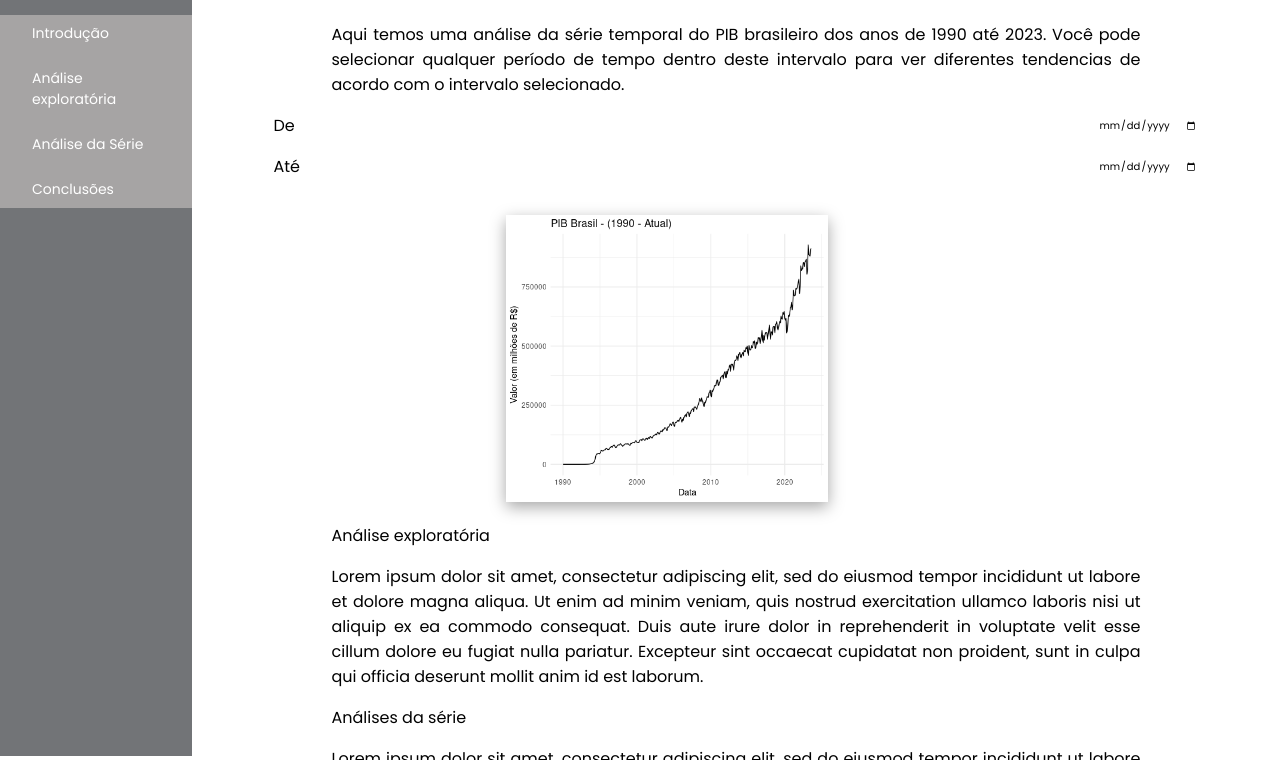
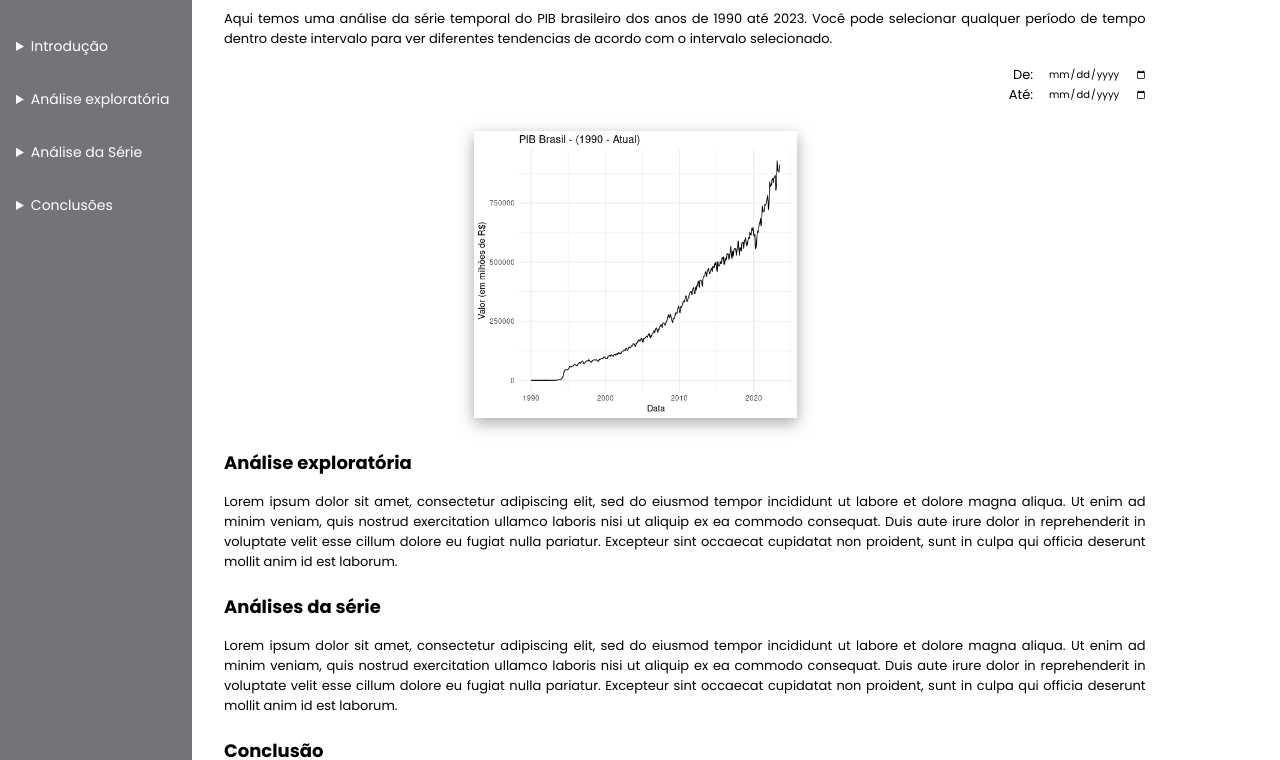
Before and after one commit to RenanGFogaca/ProjetoSeriesTemporais, a plain HTML site: page pages/Relatorio.html in a window 1280 px wide. Shown: the part 105-865 px from the top of the page. Drawn offline with Linux system fonts and the light colour scheme.

Commit message:
atualização do projeto

```diff
--- a/CSS/exemplo1.css
+++ b/CSS/relatorio.css
@@ -166,29 +166,51 @@ li:hover {
 
 .intro-relatorio {
     display: flex;
+    flex-direction: column;
     flex-wrap: wrap;
     gap: 1.6rem;
     padding: 0 3.2rem;
-    justify-content: center;
+}
+
+h1 {
+    font-size: 1.8rem;
+    margin-top: 0.5rem;
+
+}
+
+.data1, .data2 {
+    display: flex;
+    flex-direction: end;
+    margin-right: 10rem;
+}
+
+.data1 p, .data2 p {
+    display: flex;
+   justify-content: end;
+}
+
+.data1 input, .data2 input {
+    display: flex;
+    margin-left: 1.5rem;
 }
 
 .intro-relatorio p {
-    font-size: 1.6rem;
-    width: 79%;
+    font-size: 1.3rem;
+    width: 90%;
     text-align: justify;
 }
 
-.intro-relatorio img {
-    box-shadow: rgba(0, 0, 0, 0.35) 0px 5px 15px;
+.analise1{
+    width: 45%;
+    display: flex;
+    margin: 1rem 20rem;
 }
 
-.analise1, .analise2, .analise3, .analise4{
-    width: 45%;
-}
-
-#exemplo1, #exemplo2, #exemplo3, #exemplo4 {
-    margin-top: 2rem;
+#Relatorio {
+    display: flex;
+    margin-left: 5rem;
     max-width: 70%;
+    box-shadow: rgba(0, 0, 0, 0.35) 0px 5px 15px;
 }
 
 .btn-config {
@@ -198,5 +220,4 @@ li:hover {
 
 .btn-config:focus {
     background-color: aqua;
-
 }
--- a/CSS/exemplo2.css
+++ b/CSS/submenu.css
@@ -211,7 +211,7 @@ li:hover {
     width: 45%;
 }
 
-#exemplo1, #exemplo2, #exemplo3, #exemplo4 {
+#Relatorio, #SubMenu, #exemplo3, #exemplo4 {
     max-width: 100%;
 }
 
--- a/pages/exemplo1.html
+++ b/pages/Relatorio.html
@@ -5,7 +5,7 @@
   <meta charset="UTF-8">
   <meta http-equiv="X-UA-Compatible" content="IE=edge">
   <meta name="viewport" content="width=width=device-width, initial-scale=1.0">
-  <link rel="stylesheet" href="../CSS/exemplo1.css">
+  <link rel="stylesheet" href="../CSS/Relatorio.css">
   <link rel="preconnect" href="https://fonts.googleapis.com">
   <link rel="preconnect" href="https://fonts.gstatic.com" crossorigin>
   <link href="https://fonts.googleapis.com/css2?family=Poppins:wght@400;500;600;700&display=swap" rel="stylesheet">
@@ -21,9 +21,9 @@
 
     <nav class="navbar">
       <button class="btn_atualizar">Atualizar dados</button>
-      <button class = "btn_series" id = "macro"><a href = "./exemplo2.html">Macroeconômico</a></button>
-      <button class = "btn_series" id = "regio"><a href = "./exemplo2.html">Regional</a></button>
-      <button class = "btn_series" id = "soc"><a href = "./exemplo2.html">Social</a></button>
+      <button class = "btn_series" id = "macro"><a href = "./SubMenu.html">Macroeconômico</a></button>
+      <button class = "btn_series" id = "regio"><a href = "./SubMenu.html">Regional</a></button>
+      <button class = "btn_series" id = "soc"><a href = "./SubMenu.html">Social</a></button>
       <section class="button_container ">
         <button class="buttons" id="tutorial">FAQ</button>
         <button class="buttons" id="about">Sobre o projeto</button>
@@ -36,37 +36,60 @@
   <main class="main">
     <aside class="sidebar">
       <h2 class="titulo-sidebar">Sobre a Série</h2>
-        <ul>
-          <li>
-            Introdução
-          </li>
-          <li>
-            Análise exploratória
-          </li>
-          <li>
-            Análise da Série
-          </li>
-          <li>
-            Conclusões
-          </li>
-        </ul>
+        <details>
+          <summary>Introdução</summary>
+            <ul>
+              <li>Exemplo</li>
+            </ul>
+        </details>
+        <details>
+          <summary>Análise exploratória</summary>
+          <ul>
+            <li>Exemplo1</li>
+            <li>Exemplo2</li>
+          </ul>
+        </details>
+        <details>
+          <summary>Análise da Série</summary>
+          <ul>
+            <li>Exemplo1</li>
+            <li>Exemplo2</li>
+          </ul>
+        </details>
+        <details>
+          <summary>Conclusões</summary>
+          <ul>
+            <li>Exemplo1</li>
+            <li>Exemplo2</li>
+          </ul>
+        </details>
     </aside>
     <section class="grafico_container">
       <section class="intro-relatorio">
-        <p>Introdução</p>
-        <p><br>Aqui temos uma análise da série temporal do PIB brasileiro dos anos de 1990 até 2023. Você pode selecionar qualquer período de tempo dentro deste intervalo para ver diferentes tendencias de acordo com o intervalo selecionado.</p>
-        <p>De</p>
-        <input type="date">
-        <p>Até</p>
-        <input type="date">
+        <h1 class="title">Introdução</h1>
+        <p>Aqui temos uma análise da série temporal do PIB brasileiro dos anos de 1990 até 2023. Você pode selecionar qualquer período de tempo dentro deste intervalo para ver diferentes tendencias de acordo com o intervalo selecionado.</p>
+        <section class="filtro-data">
+          <div class="data1">
+            <p>De:</p>
+            <input type="date">
+          </div>
+
+          <div class="data2">
+            <p>Até:</p>
+            <input type="date">
+          </div>
+        </section>
+
         <div class="analise1">
-          <img src="../img/pib.png" id="exemplo1">
+          <img src="../img/pib.png" id="Relatorio">
         </div>
-        <p>Análise exploratória</p>
+        <h1  class="title">Análise exploratória</h1>
         <p>Lorem ipsum dolor sit amet, consectetur adipiscing elit, sed do eiusmod tempor incididunt ut labore et dolore magna aliqua. Ut enim ad minim veniam, quis nostrud exercitation ullamco laboris nisi ut aliquip ex ea commodo consequat. Duis aute irure dolor in reprehenderit in voluptate velit esse cillum dolore eu fugiat nulla pariatur. Excepteur sint occaecat cupidatat non proident, sunt in culpa qui officia deserunt mollit anim id est laborum.</p>
-        <p>Análises da série</p>
+
+        <h1  class="title">Análises da série</h1>
         <p>Lorem ipsum dolor sit amet, consectetur adipiscing elit, sed do eiusmod tempor incididunt ut labore et dolore magna aliqua. Ut enim ad minim veniam, quis nostrud exercitation ullamco laboris nisi ut aliquip ex ea commodo consequat. Duis aute irure dolor in reprehenderit in voluptate velit esse cillum dolore eu fugiat nulla pariatur. Excepteur sint occaecat cupidatat non proident, sunt in culpa qui officia deserunt mollit anim id est laborum.</p>
-        <p>Conclusão</p>
+
+        <h1  class="title">Conclusão</h1>
         <p>Lorem ipsum dolor sit amet, consectetur adipiscing elit, sed do eiusmod tempor incididunt ut labore et dolore magna aliqua. Ut enim ad minim veniam, quis nostrud exercitation ullamco laboris nisi ut aliquip ex ea commodo consequat. Duis aute irure dolor in reprehenderit in voluptate velit esse cillum dolore eu fugiat nulla pariatur. Excepteur sint occaecat cupidatat non proident, sunt in culpa qui officia deserunt mollit anim id est laborum.</p>
       </section>
     </section>
```
Also changed, not shown: index.html (+3 -3 lines), pages/SubMenu.html (renamed from pages/exemplo2.html, +8 -8 lines).
